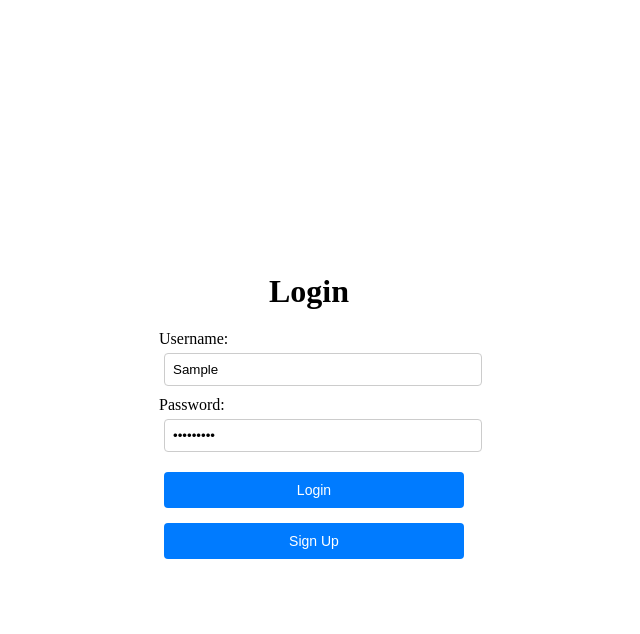
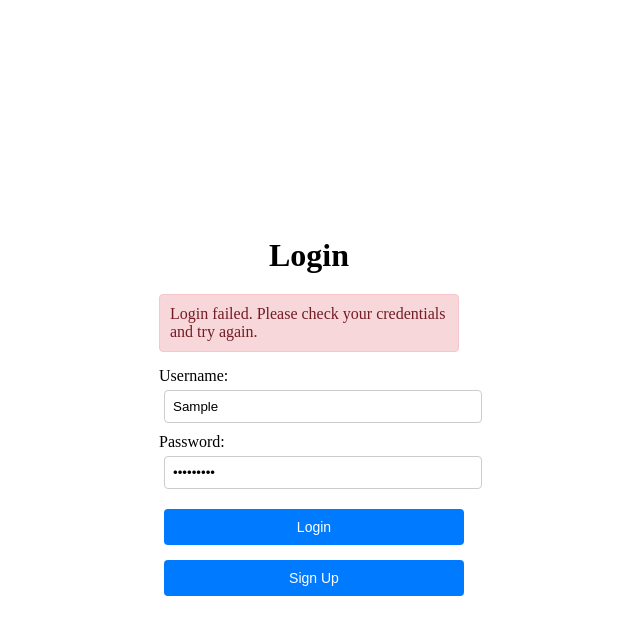
Before and after one commit to vinhngthanh/PatientsManager, a React (Create React App) app in the folder client/crud/: page / in a window 1280 px wide. Both pictures are taken after typing "Sample", "Sample123" into the empty fields and a click on the button "Login". Shown: the top 634 px of the page, without its empty margins (331-971 px from the left). Built offline with nearby package versions, Linux system fonts and the light colour scheme; no server answers.

Commit message:
add error handling

```diff
--- a/client/crud/src/components/CreatePatient.js
+++ b/client/crud/src/components/CreatePatient.js
@@ -51,7 +51,7 @@ function CreatePatient() {
     <div className="form-container">
       <div className="form">
         <h1>Create User</h1>
-        {error && <div>{error}</div>}
+        {error && <div className="error-box">{error}</div>}
         <form
           onSubmit={(e) => {
             e.preventDefault();
--- a/client/crud/src/components/EditPatient.js
+++ b/client/crud/src/components/EditPatient.js
@@ -75,7 +75,7 @@ function EditPatient() {
     <div className="form-container">
       <div className="form">
         <h1>Edit User</h1>
-        {error && <div>{error}</div>}
+        {error && <div className="error-box">{error}</div>}
         <form
           onSubmit={(e) => {
             e.preventDefault();
--- a/client/crud/src/components/SignIn.js
+++ b/client/crud/src/components/SignIn.js
@@ -6,6 +6,7 @@ import "../css/AllPatients.css";
 function SignIn() {
   const [username, setUsername] = useState("");
   const [password, setPassword] = useState("");
+  const [error, setError] = useState("");
   const navigate = useNavigate();
 
   const handleSignUp = () => {
@@ -31,6 +32,13 @@ function SignIn() {
       window.location.reload();
     } catch (error) {
       console.error("Error logging in:", error);
+      if (error.response && error.response.data) {
+        setError(
+          error.response.data.message || "Login failed. Please try again."
+        );
+      } else {
+        setError("Login failed. Please check your credentials and try again.");
+      }
     }
   };
 
@@ -38,6 +46,7 @@ function SignIn() {
     <div className="form-container">
       <div className="form">
         <h1>Login</h1>
+        {error && <div className="error-box">{error}</div>}
         <form
           onSubmit={(e) => {
             e.preventDefault();
--- a/client/crud/src/components/SignUp.js
+++ b/client/crud/src/components/SignUp.js
@@ -7,6 +7,7 @@ function SignUp() {
   const [username, setUsername] = useState("");
   const [password, setPassword] = useState("");
   const [role, setRole] = useState("");
+  const [error, setError] = useState("");
   const navigate = useNavigate();
 
   const handleSignIn = () => {
@@ -30,7 +31,14 @@ function SignUp() {
         navigate(`/`);
       })
       .catch((error) => {
-        console.error("Error creating user:", error);
+        console.error("Error logging in:", error);
+        if (error.response && error.response.data) {
+          setError(
+            error.response.data.message || "Sign up failed. Please try again."
+          );
+        } else {
+          setError("Sign up failed. Username taken.");
+        }
       });
   };
 
@@ -38,6 +46,7 @@ function SignUp() {
     <div className="form-container">
       <div className="form">
         <h1>New Account</h1>
+        {error && <div className="error-box">{error}</div>}
         <form
           onSubmit={(e) => {
             e.preventDefault();
--- a/client/crud/src/css/AllPatients.css
+++ b/client/crud/src/css/AllPatients.css
@@ -77,6 +77,15 @@ button:disabled {
   cursor: not-allowed;
 }
 
+.error-box {
+  background-color: #f8d7da;
+  color: #721c24;
+  border: 1px solid #f5c6cb;
+  padding: 10px;
+  border-radius: 4px;
+  margin-bottom: 15px;
+}
+
 input {
   padding: 8px;
   margin: 5px;
```
